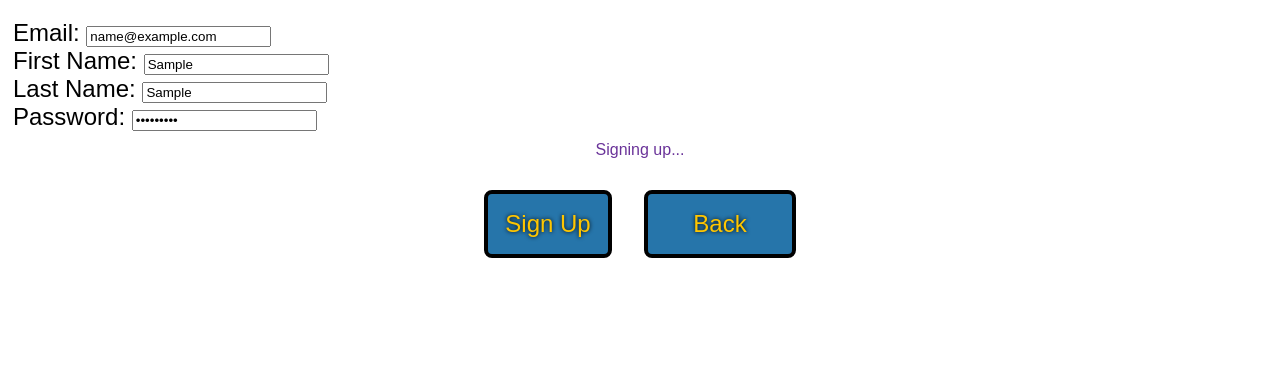
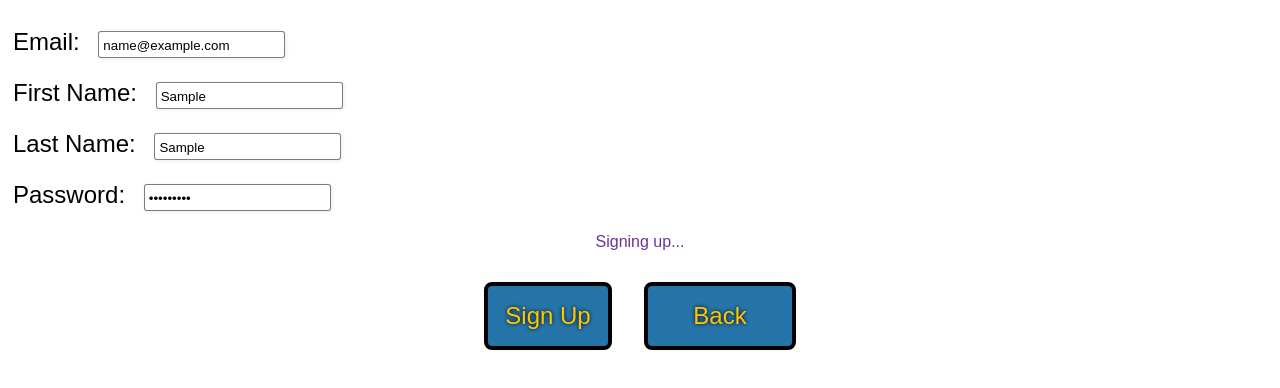
Before and after one commit to bennybauer/sample-serverless-auth, a website: page html/signUp.html in a window 1280 px wide. Both pictures are taken after typing "name@example.com", "Sample", "Sample", "Sample123" into the empty fields and a click on the button "Sign Up". Shown: the part 124-512 px from the top of the page. Drawn offline with Linux system fonts and the light colour scheme; no server answers.

Commit message:
beautify style

```diff
--- a/html/css/style.css
+++ b/html/css/style.css
@@ -71,3 +71,23 @@ form, p {
     color: #6a3399;
     text-align: center;
 }
+
+input {
+    box-sizing: border-box;
+    -webkit-box-sizing: border-box;
+    -moz-box-sizing: border-box;
+    border: 1px solid rgba(0, 0, 0, 0.51);
+    box-shadow: 1px 1px 4px #EBEBEB;
+    -moz-box-shadow: 1px 1px 4px #EBEBEB;
+    -webkit-box-shadow: 1px 1px 4px #EBEBEB;
+    border-radius: 3px;
+    -webkit-border-radius: 3px;
+    -moz-border-radius: 3px;
+    padding: 6px 4px 4px 4px;
+    margin: 0.75rem;
+    outline: none;
+}
+
+input:focus {
+    border: 1px solid #00a6cc;
+}
--- a/html/js/config.json
+++ b/html/js/config.json
@@ -1 +1 @@
-{ "apiUrl": "https://30km9ychy6.execute-api.eu-west-1.amazonaws.com/dev" }
+{ "apiUrl": "https://h3gq02isj4.execute-api.eu-west-1.amazonaws.com/dev" }
--- a/html/js/signUp.js
+++ b/html/js/signUp.js
@@ -1,29 +1,7 @@
-// AWS.config.region = 'eu-west-1';
-// AWS.config.credentials = new AWS.CognitoIdentityCredentials({
-//     IdentityPoolId: '<Fill Me>'
-// });
-
-// var lambda = new AWS.Lambda();
-var apiUrl;
-
-function handleConfig(callback) {
-  if (apiUrl) {
-      callback(null, apiUrl);
-  } else {
-    getConfig('js/config.json', (err, data) => {
-      if (err) {
-        console.error(err);
-        callback(err);
-      } else {
-        apiUrl = data.apiUrl;
-        callback(null, apiUrl);
-      }
-    });
-  }
-}
-
 function signUp() {
-  handleConfig((err, url) => {
+  getConfig('js/config.json', (err, config) => {
+    console.log(config);
+    console.log("url " + config.apiUrl);
     if (err) return;
 
     var result = document.getElementById('result');
@@ -51,7 +29,7 @@ function signUp() {
       };
 
       let xhr = new XMLHttpRequest();
-      xhr.open('POST', `${url}/create`, true);
+      xhr.open('POST', `${config.apiUrl}/create`, true);
       xhr.setRequestHeader('Content-Type', 'application/json');
       xhr.onreadystatechange = function () {
         if (xhr.readyState == XMLHttpRequest.DONE) {
@@ -70,21 +48,6 @@ function signUp() {
       }
 
       xhr.send(JSON.stringify(input));
-
-      // lambda.invoke({
-      //     FunctionName: 'createUser',   // TODO: function name should be from config
-      //     Payload: JSON.stringify(input)
-      // }, function(err, data) {
-      //     if (err) console.error(err, err.stack);
-      //     else {
-      //         var output = JSON.parse(data.payload);
-      //         if (output.created) {
-      //             result.innerHTML = `User ${input.email} created. Please check your email to enable login.`;
-      //         } else {
-      //             result.innerHTML = `User ${input.email} <b>not</b> created.`;
-      //         }
-      //     }
-      // });
     }
   });
 }
--- a/html/js/utils.js
+++ b/html/js/utils.js
@@ -1,10 +1,14 @@
 function getConfig(path, callback) {
+  if (sessionStorage.config) {
+    return callback(null, JSON.parse(sessionStorage.config));
+  } else {
     var client = new XMLHttpRequest();
     client.open('GET', path);
     client.onreadystatechange = function () {
       if (client.readyState == XMLHttpRequest.DONE) {
         if (client.status == 200) {
-            return callback(null, JSON.parse(client.response));
+          sessionStorage.config = client.responseText;
+          return callback(null, JSON.parse(sessionStorage.config));
         } else {
           return callback(`There was an error reading the config file `);
         }
@@ -12,3 +16,4 @@ function getConfig(path, callback) {
     }
     client.send();
   }
+}
```
Also changed, not shown: html/js/verify.js (+2 -20 lines), 1 other file. Lines whose indentation alone changed are shown as unchanged.
